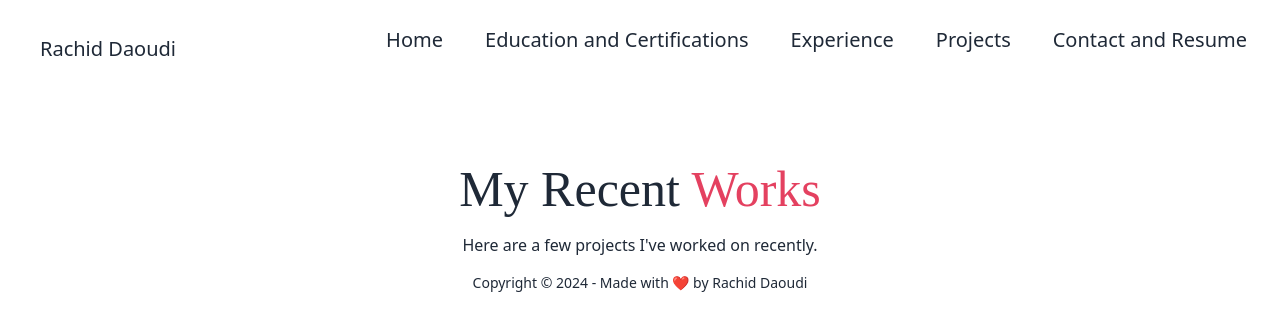
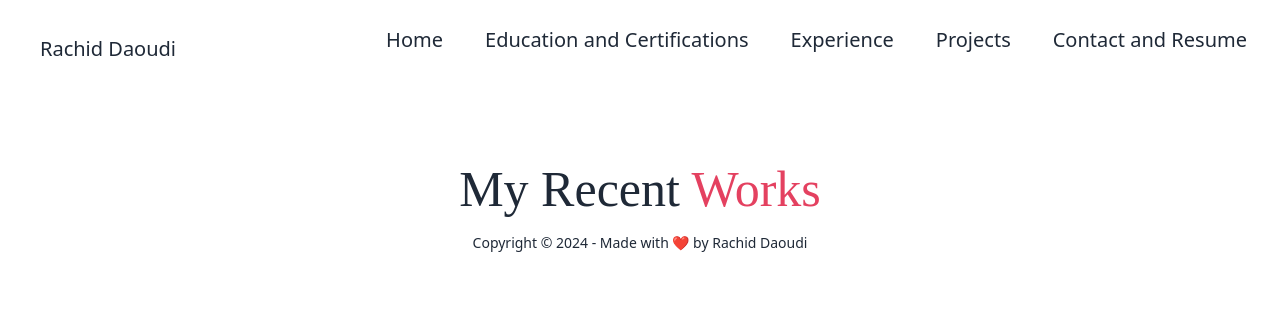
Before and after one commit to RachidDaoudii/portfolio, a Next.js app: page /Projects in a window 1280 px wide. Shown: the top 330 px of the page. Built offline with nearby package versions, Linux system fonts and the light colour scheme.

Commit message:
section pro

```diff
--- a/pages/Projects/index.js
+++ b/pages/Projects/index.js
@@ -10,7 +10,7 @@ const Projects = ()=>{
                         My Recent <span className="textSkill">Works</span>
                     </h1>
                 </div>
-                <p className="flex justify-center mt-4 font-medium">Here are a few projects I've worked on recently.</p>
+
             </div>
             <Footer/>
         </>
```
